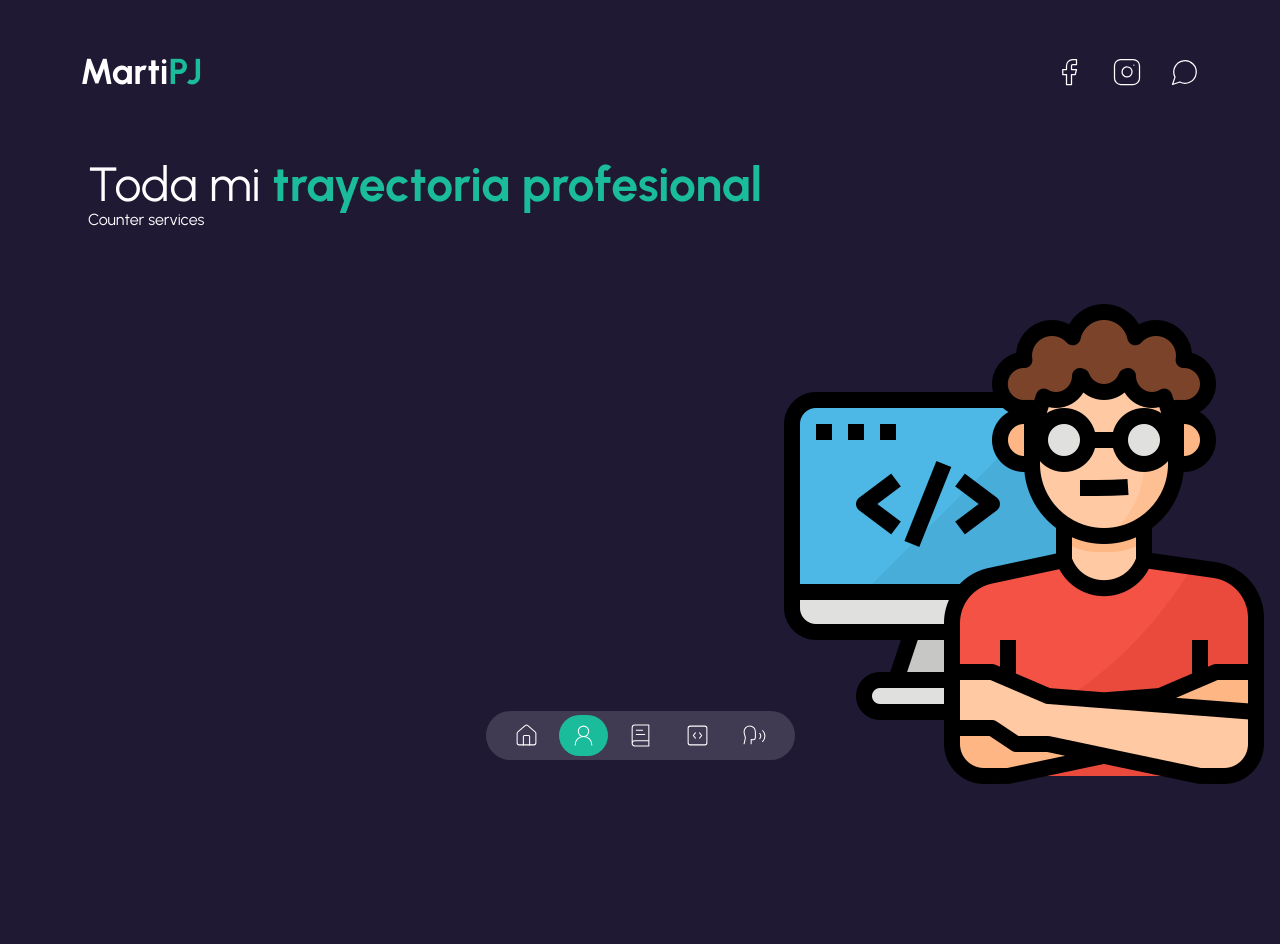
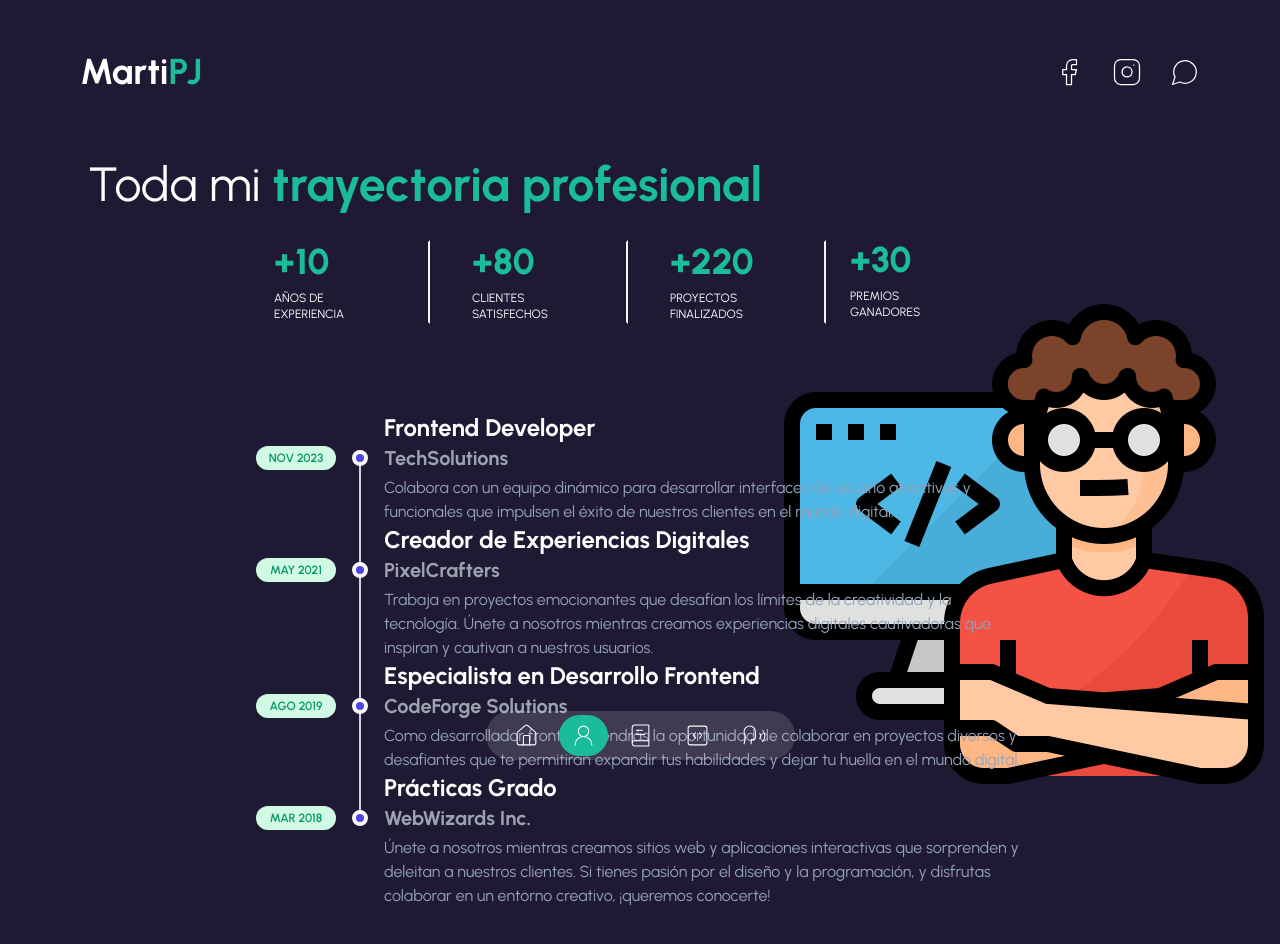
Before and after one commit to MartiPJ/PortafolioWeb, a Next.js app: page /about-me in a window 1280 px wide. Shown: the top 944 px of the page. Before the commit the page ends 800 px from the top, so only its background shows below. Built offline with nearby package versions, Linux system fonts and the light colour scheme.

Commit message:
Contactame y experiencia

```diff
--- a/app/(routes)/about-me/page.tsx
+++ b/app/(routes)/about-me/page.tsx
@@ -1,6 +1,7 @@
 import Avatar from "@/components/avatar";
 import ContainerPage from "@/components/container";
 import CounterServices from "@/components/counterservices";
+import LineTime from "@/components/timeline";
 import TransitionPage from "@/components/transitionPage";
 
 const PageAboutMe = () => {
@@ -14,6 +15,7 @@ const PageAboutMe = () => {
                     <span className="font-bold text-secondary">trayectoria profesional</span>
                 </h1>
                 <CounterServices />
+                <LineTime />
             </ContainerPage>
         </>
      );
--- a/components/counterservices.tsx
+++ b/components/counterservices.tsx
@@ -1,6 +1,23 @@
+"use client"
+import { dataCounter } from "@/data";
+import CountUp from 'react-countup';
+
 const CounterServices = () => {
     return (
-        <p>Counter services</p>
+        <div className="grid justify-between max-w-3xl grid-cols-2 gap-3
+        mx-auto my-8 md:grid-cols-4 md:gap-6">
+            {dataCounter.map(({id, endCounter, text, lineRight,
+                lineRightMobile})=>(
+                    <div key={id} className={`${lineRight && 'ltr'}`}>
+                        <div className={`${lineRight && 'px-4 border-2 border-transparent md:border-e-gray-100'}
+                            ${lineRightMobile && 'border-e-gray-100'}
+                        `}>
+                            <p className="flex mb-2 text-2xl font-extrabold md:text-4xl text-secondary">+<CountUp end={endCounter} start={0} duration={5}/></p>
+                            <p className="text-xs uppercase max-w-[100px]">{text}</p>
+                        </div>
+                    </div>
+                ))}
+        </div>
      );
 }
 
--- /dev/null
+++ b/components/timeline.tsx
@@ -0,0 +1,39 @@
+import { dataAboutPage } from "@/data";
+
+const LineTime = () => {
+    return (
+        <div className="flex flex-col justify-center divide-y divide-slate-200">
+            <div className="w-full max-w-3xl mx-auto md:pb-40 md:pt-20">
+                <div className="-my-6">
+                    {dataAboutPage.map((data)=>(
+                        <div key={data.id} className="relative y-6 pl-8 sm:pl-32 group">
+                            <h3 className="mb-1 text-2xl font-bold sm:mb-0">{data.title}</h3>
+                            <div className="flex flex-col sm:flex-row items-start mb-1
+                                        group-last:before:hidden before:absolute
+                                        before:left-2 sm:before:left-0 before:h-full
+                                        before:px-px before:bg-slate-300 sm:before:ml-[6.5rem]
+                                        before:self-start before:-translate-x-1/2
+                                        before:translate-y-3 after:absolute after:left-2
+                                        sm:after:left-0 after:w-2 after:h-2 after:bg-indigo-600
+                                        after:border-4 after:box-content after:border-slate-50
+                                        after:rounded-full sm:after:ml-[6.5rem] after:-translate-x-1/2
+                                        after:translate-y-1.5">
+                                            <time className="sm:absolute left-0 translate-y-0.5 inline-flex items-center
+                                            justify-center text-xs font-semibold uppercase w-20 h-6 mb-3 sm:mb-0
+                                            text-emerald-600 bg-emerald-100 rounded-full">
+                                                {data.date}
+                                            </time>
+                                            <p className="text-xl font-bold text-gray-400">{data.subtitle}</p>
+
+                            </div>
+                            <p className="text-slate-400">{data.description}</p>
+
+                        </div>
+                    ))}
+                </div>
+            </div>
+        </div>
+     );
+}
+
+export default LineTime;
--- a/package.json
+++ b/package.json
@@ -13,6 +13,7 @@
     "lucide-react": "^0.379.0",
     "next": "14.2.3",
     "react": "^18",
+    "react-countup": "^6.5.3",
     "react-dom": "^18",
     "react-type-animation": "^3.2.0"
   },
```
Also changed, not shown: 1 other file (tests, documents, lock files or other folders).
